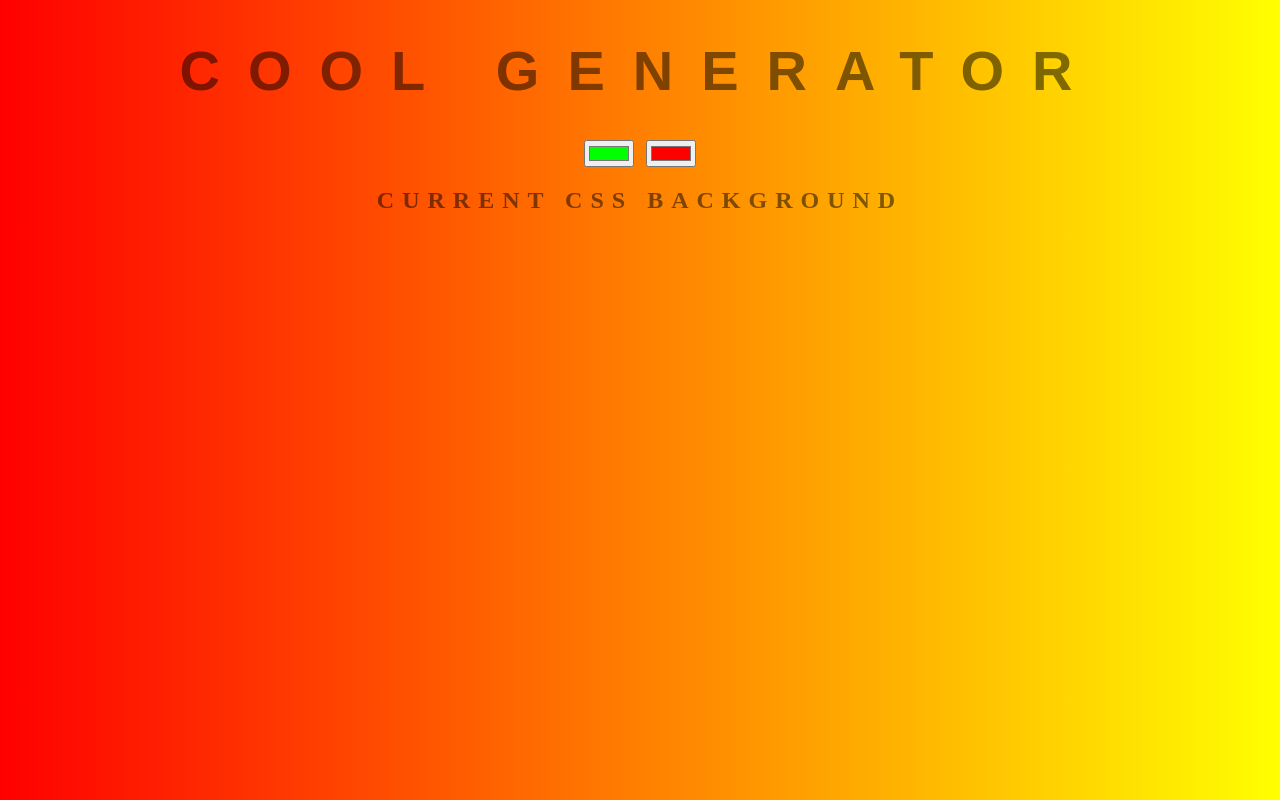
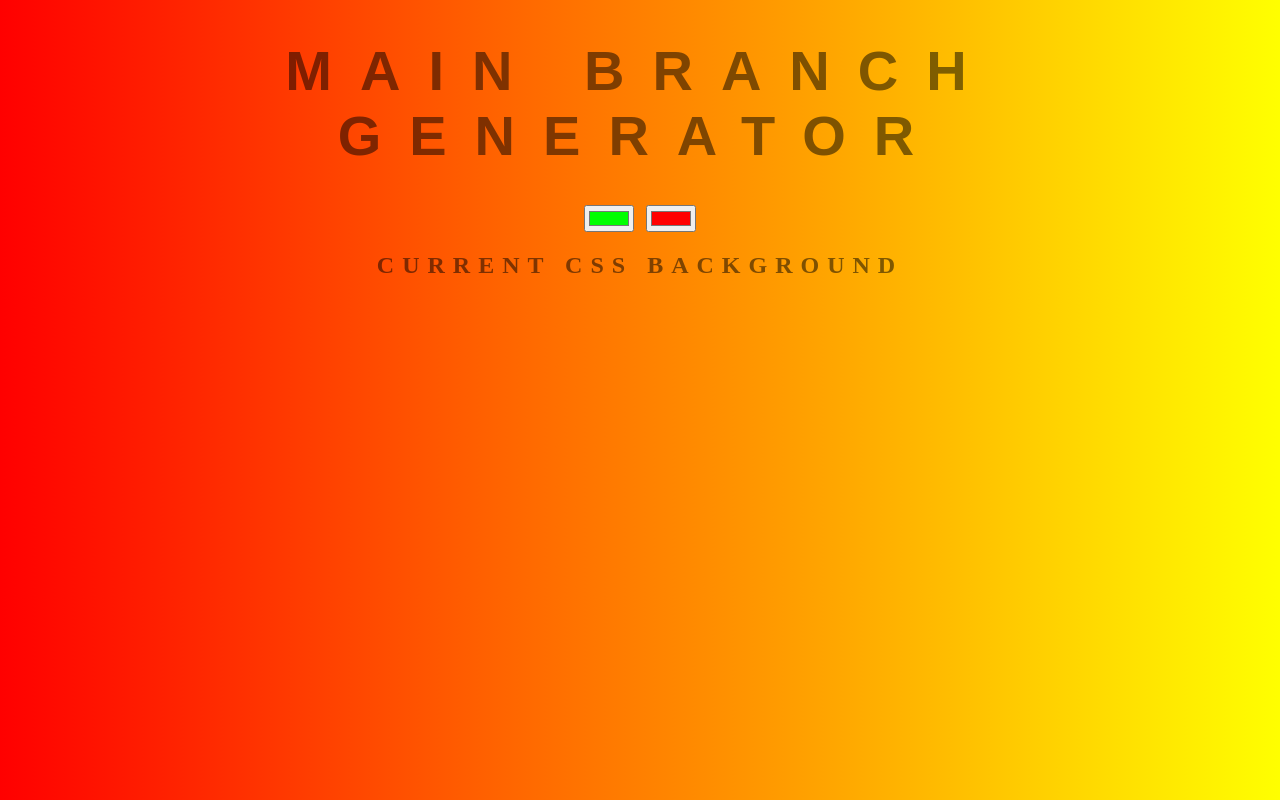
Before and after one commit to mosesdanny/background, a plain HTML site: page index.html in a window 1280 px wide. Drawn offline with Linux system fonts and the light colour scheme.

Commit message:
Commitng to MAIN after changing index.html again. This is for testing a future merge

```diff
--- a/index.html
+++ b/index.html
@@ -5,7 +5,7 @@
   <link rel="stylesheet" type="text/css" href="style.css">
 </head>
 <body>
-	<h1>Cool Generator</h1>
+	<h1>MAIN branch Generator</h1>
 	<!-- Note the new attribute - type="color" and value that defines the color - for<input>
 		 This creates an input pallet for colors
 	-->
```
